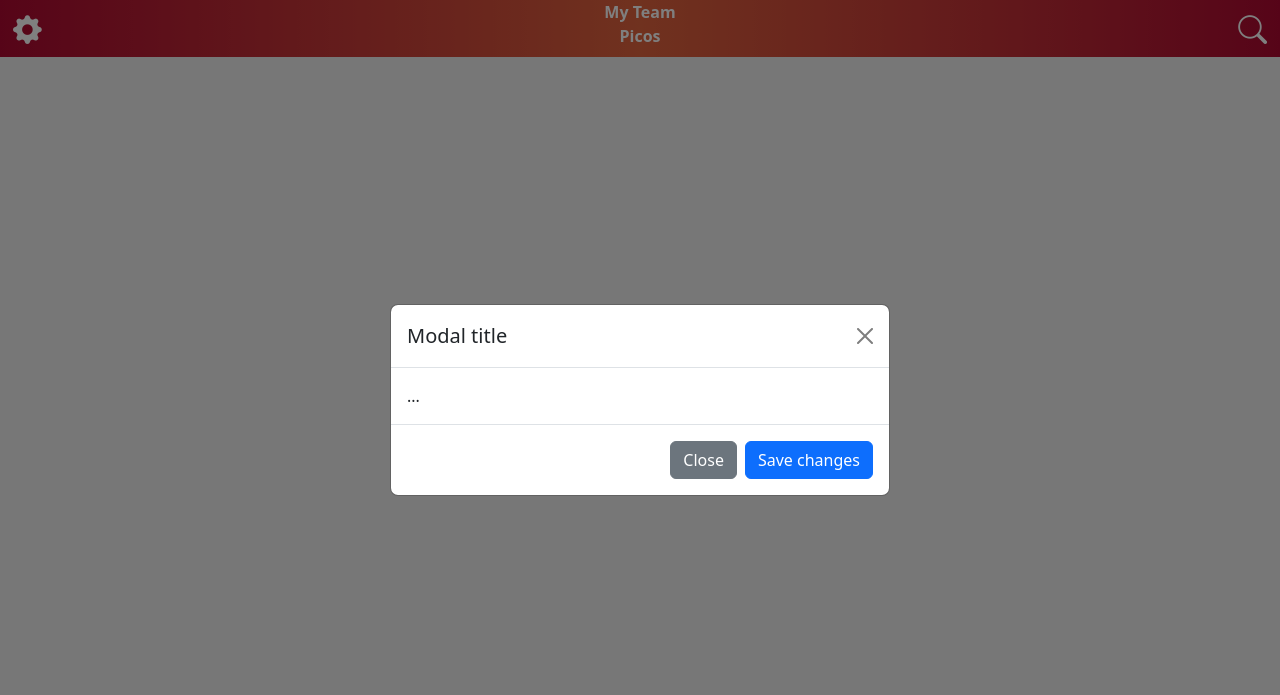
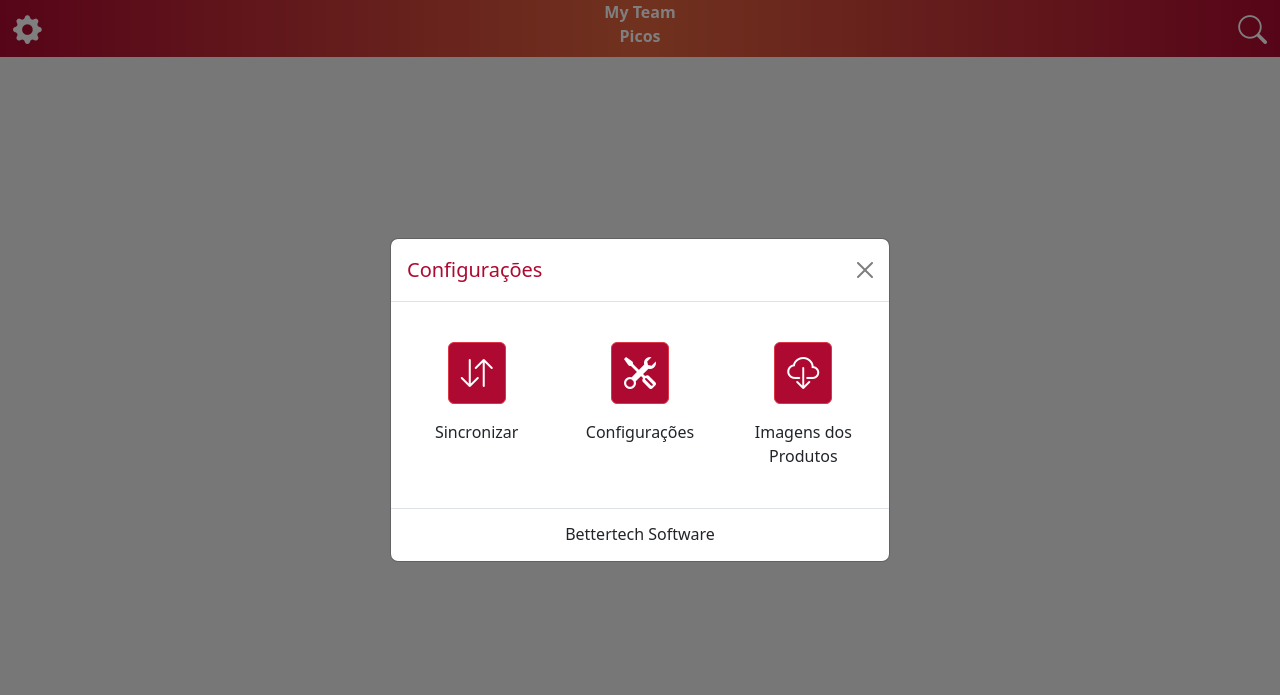
Before and after one commit to juancho108/picos-scc, a website: page index.html in a window 1280 px wide. Both pictures are taken after a click on the button 27 px from the left and 28 px from the top of the page. Shown: the top 695 px of the page. Drawn offline with nearby package versions, Linux system fonts and the light colour scheme.

Commit message:
agregado modal con botones en el index

```diff
--- a/css/estilos.css
+++ b/css/estilos.css
@@ -49,6 +49,12 @@
   height: 100%;
   color: white;
   font-size: 1.8rem;
+}
+
+.button-modal{
+  color: white;
+  background-color: var(--vermelho-geral);
+  font-size: 2rem;
 }
 
 
--- a/index.html
+++ b/index.html
@@ -80,15 +80,38 @@
       <div class="modal-dialog modal-dialog-centered">
         <div class="modal-content">
           <div class="modal-header">
-            <h5 class="modal-title" id="exampleModalLabel">Modal title</h5>
+            <h5 class="modal-title vermelho-geral" id="exampleModalLabel">Configurações</h5>
             <button type="button" class="btn-close" data-bs-dismiss="modal" aria-label="Close"></button>
           </div>
           <div class="modal-body">
-            ...
+            <div class="row text-center justify-content-center mb-2">
+
+              <div class="col-4 mt-4">
+                <button class="btn btn-danger button-modal">
+                  <i class="bi bi-arrow-down-up"></i>
+                </button>
+                <br>
+                <p class="pt-3">Sincronizar</p>
+              </div>
+
+              <div class="col-4 mt-4">
+                <button class="btn btn-danger button-modal">
+                  <i class="bi bi-tools"></i>
+                </button>
+                <p class="pt-3">Configurações</p>
+              </div>
+
+              <div class="col-4 mt-4">
+                <button class="btn btn-danger button-modal">
+                  <i class="bi bi-cloud-download"></i>
+                </button>
+                <br>
+                <p class="pt-3">Imagens dos Produtos</p>
+              </div>
+            </div>
           </div>
-          <div class="modal-footer">
-            <button type="button" class="btn btn-secondary" data-bs-dismiss="modal">Close</button>
-            <button type="button" class="btn btn-primary">Save changes</button>
+          <div class="modal-footer justify-content-center">
+            <h6>Bettertech Software</h6>
           </div>
         </div>
       </div>
```
